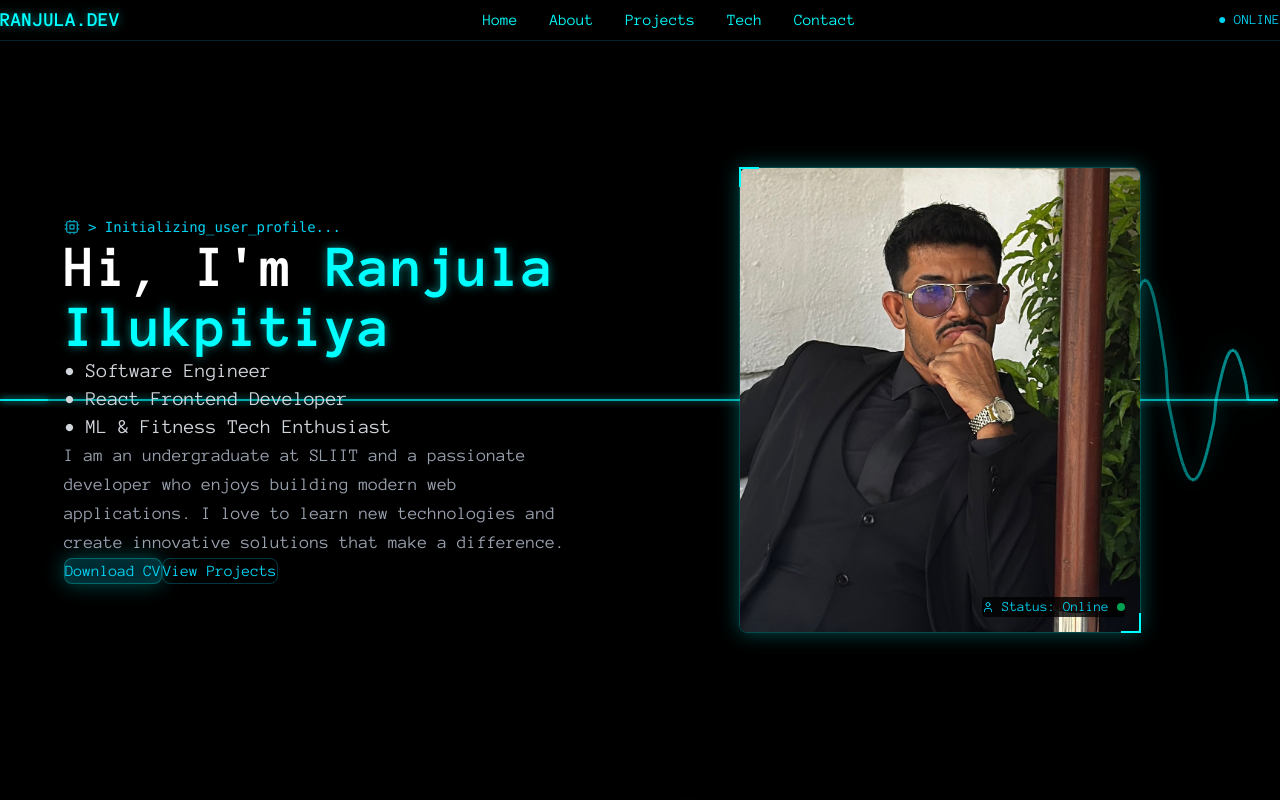
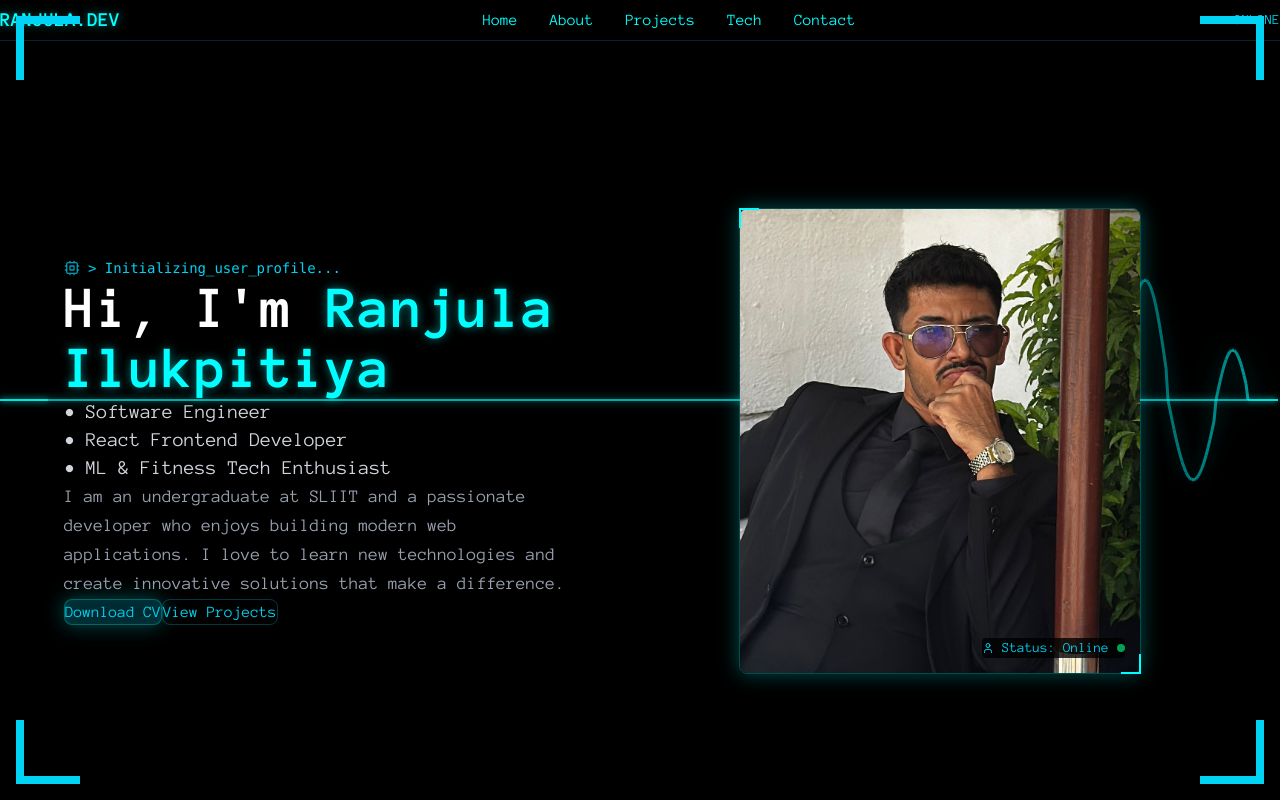
Before and after one commit to Ranjula001/Portfolio-V4, a Next.js app: page / in a window 1280 px wide. Shown: the top 800 px of the page. Built offline with nearby package versions, Linux system fonts and the light colour scheme.

Commit message:
improvements

```diff
--- a/app/components/GitHubStats.tsx
+++ b/app/components/GitHubStats.tsx
@@ -7,10 +7,10 @@ const GitHubStats = () => {
   ];
 
   const languages = [
-    { name: "JavaScript", percentage: 45 },
-    { name: "TypeScript", percentage: 30 },
-    { name: "Python", percentage: 15 },
-    { name: "CSS", percentage: 10 }
+    { name: "JavaScript", percentage: 50 },
+    { name: "TypeScript", percentage: 50 },
+    { name: "Python", percentage: 35 },
+    { name: "CSS", percentage: 50 }
   ];
 
   return (
--- a/app/components/Navigation.tsx
+++ b/app/components/Navigation.tsx
@@ -1,23 +1,19 @@
-'use client';
+"use client";
 
 const Navigation = () => {
   return (
-    <nav className="fixed top-0 w-full z-50 bg-black/80 backdrop-blur-sm border-b border-cyan-500/20">
-      <div className="mx-auto px-6 py-4">
+    <nav className="sticky top-0 z-50 bg-black/80 backdrop-blur-sm border-b border-cyan-500/20 w-full">
+      <div className="container mx-auto px-4 py-4">
         <div className="flex justify-between items-center">
-          <div className="jarvis-text font-bold text-xl">
-            RANJULA.DEV
-          </div>
-          <div className="flex space-x-8">
+          <div className="jarvis-text font-bold text-xl">RANJULA.DEV</div>
+          <div className="flex items-center space-x-8">
             <a href="#home" className="nav-link">Home</a>
             <a href="#about" className="nav-link">About</a>
             <a href="#projects" className="nav-link">Projects</a>
             <a href="#tech" className="nav-link">Tech</a>
             <a href="#contact" className="nav-link">Contact</a>
           </div>
-          <div className="text-cyan-400 text-sm">
-            ● ONLINE
-          </div>
+          <div className="text-cyan-400 text-sm">● ONLINE</div>
         </div>
       </div>
     </nav>
--- a/app/components/PortfolioContent.tsx
+++ b/app/components/PortfolioContent.tsx
@@ -17,6 +17,24 @@ const PortfolioContent = () => {
       transition={{ duration: 0.5 }}
       className="relative z-1"
     >
+      {/* Corner Borders */}
+      <div className="fixed top-4 left-4 w-16 h-16 z-70">
+        <div className="absolute top-0 left-0 w-full h-2 bg-cyan-400"></div>
+        <div className="absolute top-0 left-0 w-2 h-full bg-cyan-400"></div>
+      </div>
+      <div className="fixed top-4 right-4 w-16 h-16 z-70">
+        <div className="absolute top-0 right-0 w-full h-2 bg-cyan-400"></div>
+        <div className="absolute top-0 right-0 w-2 h-full bg-cyan-400"></div>
+      </div>
+      <div className="fixed bottom-4 left-4 w-16 h-16 z-70">
+        <div className="absolute bottom-0 left-0 w-full h-2 bg-cyan-400"></div>
+        <div className="absolute bottom-0 left-0 w-2 h-full bg-cyan-400"></div>
+      </div>
+      <div className="fixed bottom-4 right-4 w-16 h-16 z-70">
+        <div className="absolute bottom-0 right-0 w-full h-2 bg-cyan-400"></div>
+        <div className="absolute bottom-0 right-0 w-2 h-full bg-cyan-400"></div>
+      </div>
+
       <Navigation />
       <Hero />
       <About />
```
